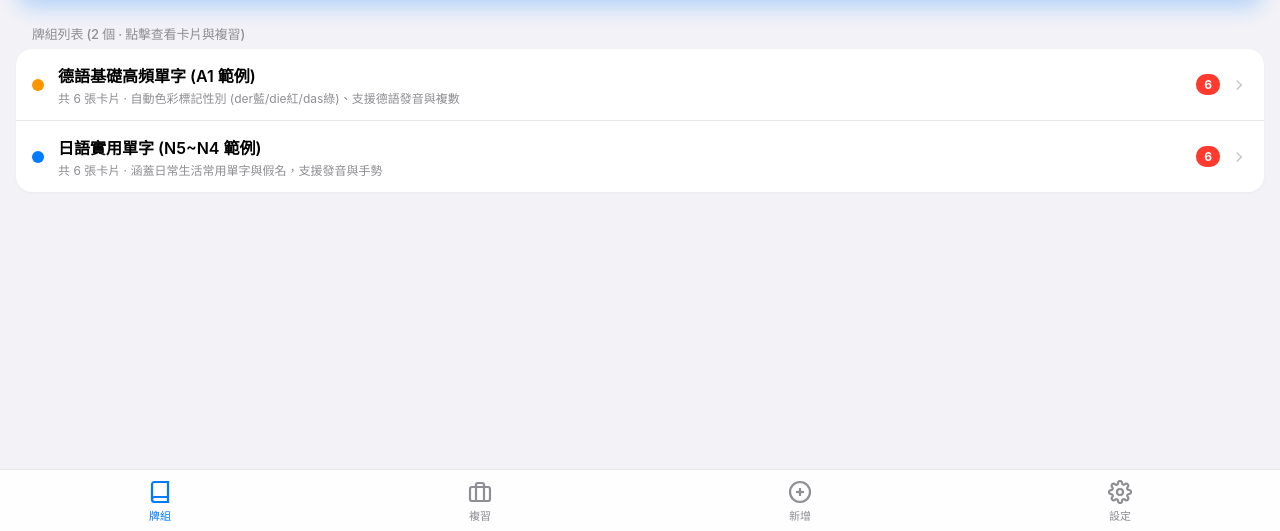
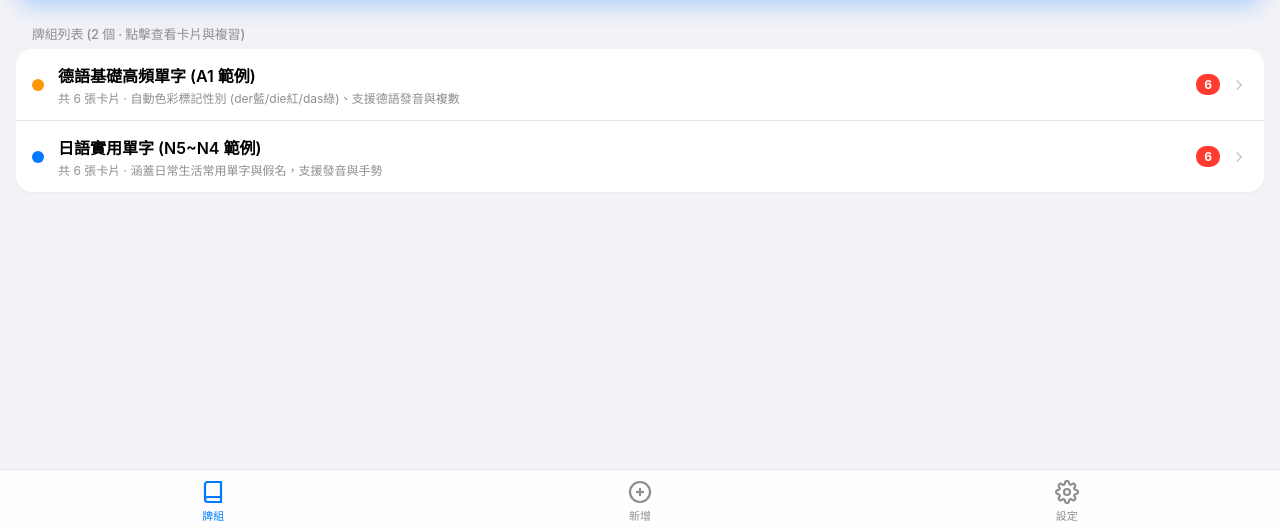
Before and after one commit to corgi-22/anki-replica, a plain HTML site: page index.html in a window 1280 px wide. Both pictures are taken after a click on the element "牌組". Shown: the part 269-800 px from the top of the page. Drawn offline with Linux system fonts and the light colour scheme.

Commit message:
fix(nav): remove redundant study tab from bottom navigation and update active tab state

```diff
--- a/index.html
+++ b/index.html
@@ -33,14 +33,6 @@
       <span>牌組</span>
     </div>
 
-    <div class="tab-item" data-view="study">
-      <svg viewBox="0 0 24 24" fill="none" stroke="currentColor">
-        <rect x="2" y="7" width="20" height="14" rx="2" ry="2"></rect>
-        <path d="M16 21V5a2 2 0 0 0-2-2h-4a2 2 0 0 0-2 2v16"></path>
-      </svg>
-      <span>複習</span>
-    </div>
-
     <div class="tab-item" data-view="add">
       <svg viewBox="0 0 24 24" fill="none" stroke="currentColor">
         <circle cx="12" cy="12" r="10"></circle>
--- a/js/app.js
+++ b/js/app.js
@@ -32,9 +32,10 @@ class AnkiApp {
     if (viewName === 'study' && payload) this.activeDeck = payload;
     if (viewName === 'deck-detail' && payload) this.activeDeck = payload;
 
-    // 更新導航欄狀態
+    // 更新導航欄狀態 (若在牌組詳細或複習中，保持「牌組」高亮)
+    const activeTabName = (viewName === 'deck-detail' || viewName === 'study') ? 'decks' : viewName;
     document.querySelectorAll('.tab-item').forEach(tab => {
-      tab.classList.toggle('active', tab.dataset.view === viewName);
+      tab.classList.toggle('active', tab.dataset.view === activeTabName);
     });
 
     const contentArea = document.getElementById('app-main');
--- a/sw.js
+++ b/sw.js
@@ -2,7 +2,7 @@
  * sw.js - Service Worker 離線快取
  */
 
-const CACHE_NAME = 'anki-mobile-v3';
+const CACHE_NAME = 'anki-mobile-v4';
 const ASSETS_TO_CACHE = [
   './',
   './index.html',
```
